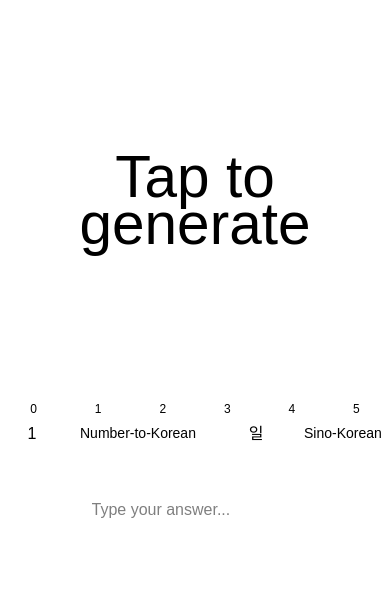
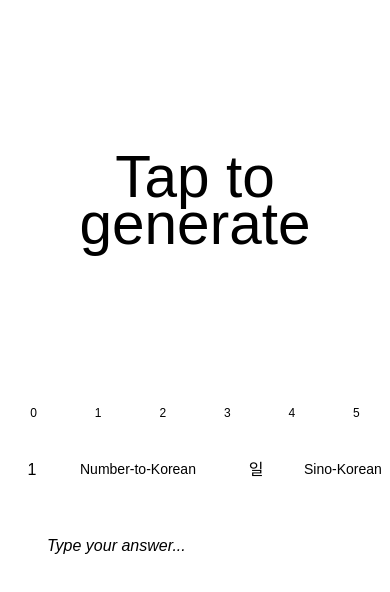
Before and after one commit to Pepi100/pages, a Next.js app: page / in a window 390 px wide. Shown: the top 592 px of the page. Built offline with nearby package versions, Linux system fonts and the light colour scheme.

Commit message:
Input answer

```diff
--- a/app/globals.css
+++ b/app/globals.css
@@ -64,16 +64,6 @@ body {
   border-radius: 9999px;
   /* transition: background-color 0.2s; */
   outline: none;
-
-
-}
-
-
-.toggle-button.enabled {
-  background-color: var(--secondary-color);
-}
-
-.toggle-button.disabled {
   background-color: var(--secondary-color);
 }
 
@@ -91,6 +81,30 @@ body {
   position: absolute;
   top: 0.25rem;  /* leave as is if it still looks good */
 }
+
+
+.input-field {
+  font-size: 1rem; /* Adjust text size */
+  padding: 0.5rem; /* Adjust padding for better spacing */
+  border: 2px solid var(--text-color); /* Border with a light grey color */
+  color: var(--primary-color);
+  border-radius: 0.6rem; /* Slight rounded corners */
+  width: 80%;
+  box-sizing: border-box; /* Includes padding and border in width calculation */
+  transition: border-color 0.3s ease, box-shadow 0.3s ease; /* Smooth transition effects */
+}
+
+.input-field:focus {
+  border-color: var(--text-color); /* Green border on focus */
+  box-shadow: 0 0 10px var(--primary-color); /* Green shadow on focus */
+  outline: none; /* Removes default outline */
+}
+
+.input-field::placeholder {
+  color: var(--secondary-color); /* Lighter color for the placeholder text */
+  font-style: italic; /* Italicize placeholder text */
+}
+
 
 
 .toggle-thumb.enabled {
@@ -140,6 +154,7 @@ body {
 
   .menu-mobile .buttons-mobile{
     display: flex;
+    margin-top: 2rem;
     justify-content: space-around;
 
   }
@@ -161,7 +176,7 @@ body {
     justify-content: space-between;
     display: flex;
     margin:auto; /* ✅ Center horizontally */
-    margin-top:6px;
+    margin-top:10px;
 
   }
 
--- a/app/page.tsx
+++ b/app/page.tsx
@@ -124,7 +124,7 @@ export default function Home() {
           checkAnswer();
         }
       }}
-          style={{ fontSize: '1rem', padding: '0.5rem' }}
+      className="input-field"  /* Apply the CSS class */
     />
         <p style={{ marginTop: '10px', color: feedback.includes('Correct') ? 'green' : 'red' }}></p>
 
```
Lines whose indentation alone changed are shown as unchanged.
